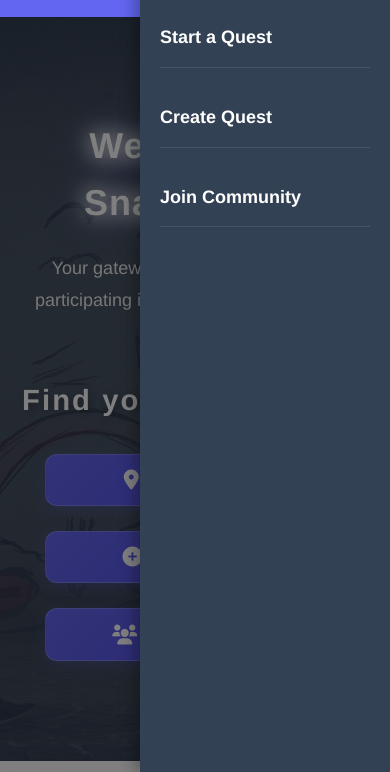
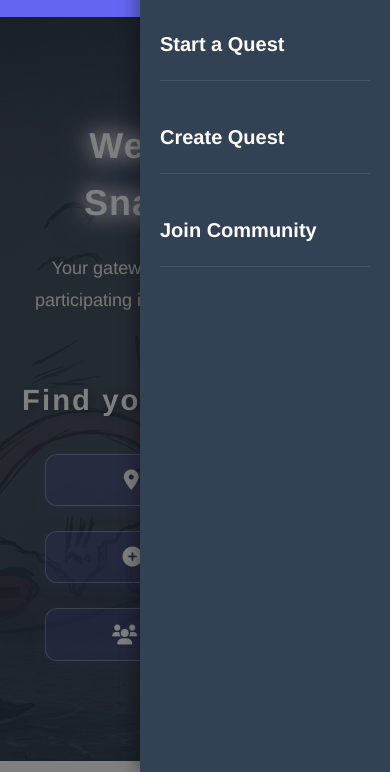
Before and after one commit to neroitech-inventions/SnappQuest, a plain HTML site: page index.html in a window 390 px wide. Both pictures are taken after a click on the element 359 px from the left and 44 px from the top of the page. Shown: the part 72-844 px from the top of the page. Drawn offline with Linux system fonts and the light colour scheme.

Commit message:
Update index.html
Modernize the "Start a Quest," "Create Quest," and "Join Community" links in both the navbar and hero section

```diff
--- a/index.html
+++ b/index.html
@@ -48,15 +48,39 @@
         }
 
         .nav-links a {
-            color: white;
+            color: #ffffff;
             text-decoration: none;
             font-size: 16px;
             font-weight: bold;
-            transition: color 0.3s ease;
+            background: linear-gradient(90deg, #ffffff, #D1D5DB);
+            -webkit-background-clip: text;
+            background-clip: text;
+            color: transparent;
+            position: relative;
+            transition: transform 0.3s ease;
+        }
+
+        .nav-links a::after {
+            content: '';
+            position: absolute;
+            width: 0;
+            height: 2px;
+            bottom: -4px;
+            left: 0;
+            background: linear-gradient(90deg, #6366F1, #4F46E5);
+            transition: width 0.3s ease;
+        }
+
+        .nav-links a:hover::after {
+            width: 100%;
         }
 
         .nav-links a:hover {
-            color: #334155;
+            transform: scale(1.05);
+        }
+
+        .nav-links a:active {
+            transform: scale(0.95);
         }
 
         .hamburger {
@@ -95,17 +119,23 @@
             }
 
             .nav-links a {
-                font-size: 18px;
-                padding: 15px 0;
+                font-size: 20px;
+                padding: 20px 0;
                 border-bottom: 1px solid rgba(255, 255, 255, 0.1);
                 text-align: left;
                 width: 100%;
-                transition: background-color 0.3s ease, color 0.3s ease;
+                background: none;
+                color: #ffffff;
+                transition: background-color 0.3s ease, transform 0.3s ease;
+            }
+
+            .nav-links a::after {
+                bottom: -2px;
             }
 
             .nav-links a:hover {
                 background-color: rgba(255, 255, 255, 0.1);
-                color: #6366F1;
+                transform: scale(1.02);
             }
 
             .hamburger {
@@ -130,8 +160,6 @@
 
         /* Hero Section */
         #hero {
-            /* Commented out original gradient background for future use */
-            /* background: linear-gradient(135deg, #334155, #4B5563); */
             background-image: url('images/hero.jpg');
             background-size: cover;
             background-position: center;
@@ -151,10 +179,7 @@
             left: 0;
             width: 100%;
             height: 100%;
-            /* Adjusted overlay to ensure text readability */
-            background: rgba(51, 65, 85, 0.5); /* Using #334155 with opacity */
-            /* Commented out original radial gradient for future use */
-            /* background: radial-gradient(circle, rgba(255, 255, 255, 0.1) 0%, rgba(255, 255, 255, 0) 70%); */
+            background: rgba(51, 65, 85, 0.5);
             z-index: 0;
         }
 
@@ -242,12 +267,13 @@
             font-size: 18px;
             text-decoration: none;
             color: #ffffff;
-            background: linear-gradient(135deg, #6366F1 0%, #4F46E5 100%);
+            background: rgba(99, 102, 241, 0.2);
+            backdrop-filter: blur(10px);
             padding: 16px 30px;
             border-radius: 12px;
             width: 220px;
-            border: 1px solid rgba(255, 255, 255, 0.2);
-            box-shadow: 0 4px 15px rgba(99, 102, 241, 0.3);
+            border: 1px solid rgba(255, 255, 255, 0.3);
+            box-shadow: 0 4px 15px rgba(99, 102, 241, 0.2);
             transition: all 0.4s ease;
             font-weight: 600;
             text-transform: uppercase;
@@ -256,24 +282,45 @@
             overflow: hidden;
         }
 
+        .action-icon::before {
+            content: '';
+            position: absolute;
+            top: 50%;
+            left: 50%;
+            width: 0;
+            height: 0;
+            background: rgba(255, 255, 255, 0.2);
+            border-radius: 50%;
+            transform: translate(-50%, -50%);
+            transition: width 0.6s ease, height 0.6s ease;
+            z-index: 0;
+        }
+
+        .action-icon:active::before {
+            width: 300px;
+            height: 300px;
+        }
+
         .action-icon i {
             font-size: 24px;
             transition: transform 0.4s ease;
-        }
-
-        .action-icon:hover {
-            background: linear-gradient(135deg, #4F46E5 0%, #4338CA 100%);
-            transform: translateY(-3px);
-            box-shadow: 0 8px 25px rgba(99, 102, 241, 0.6), 0 0 15px rgba(99, 102, 241, 0.4);
-            border-color: rgba(255, 255, 255, 0.4);
-        }
-
-        .action-icon:hover i {
-            transform: scale(1.2) translateY(-2px);
+            z-index: 1;
         }
 
         .action-icon span {
             font-size: 16px;
+            z-index: 1;
+        }
+
+        .action-icon:hover {
+            background: rgba(79, 70, 229, 0.3);
+            transform: translateY(-3px);
+            box-shadow: 0 8px 25px rgba(99, 102, 241, 0.5), 0 0 15px rgba(99, 102, 241, 0.3);
+            border-color: rgba(255, 255, 255, 0.5);
+        }
+
+        .action-icon:hover i {
+            transform: scale(1.15);
         }
 
         /* Mobile Responsiveness for Action Icons */
```
